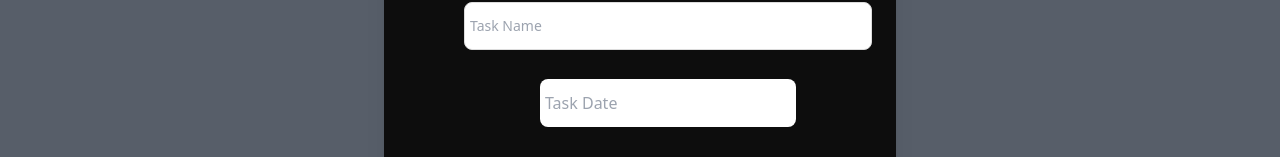
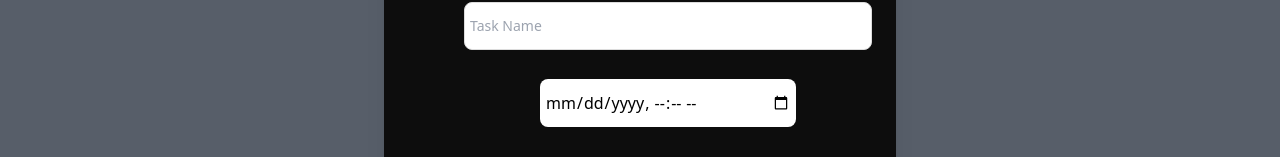
Before and after one commit to ignaarguello/TSM---Frontend, a React (Vite) app: page / in a window 1280 px wide. Both pictures are taken after a click on the element 640 px from the left and 223 px from the top of the page. Shown: the part 369-526 px from the top of the page. Built offline with nearby package versions, Linux system fonts and the light colour scheme.

Commit message:
update: change type input datetime-local, to probe in produccion

```diff
--- a/src/components/FormTask/InputDateFormTask.jsx
+++ b/src/components/FormTask/InputDateFormTask.jsx
@@ -41,7 +41,7 @@ export default function TextAreaFormTask() {
 
   return (
     <div id='Contenedot-TextArea_IDFT'>
-      <input type={InputType} value={FechaSeleccionada} placeholder="Task Date" onFocus={ChangeTypeInput} onBlur={ChangeTypeInput} onChange={handleFechaSeleccionada} id='InputDate_IDFT' />
+      <input type='datetime-local' value={FechaSeleccionada} placeholder="Task Date" onFocus={ChangeTypeInput} onBlur={ChangeTypeInput} onChange={handleFechaSeleccionada} id='InputDate_IDFT' />
       <Button variant="contained" id='ButtonCreate-MUI_IDFT' onClick={ShowFormattedDate}>Create</Button>
     </div>
 
```
